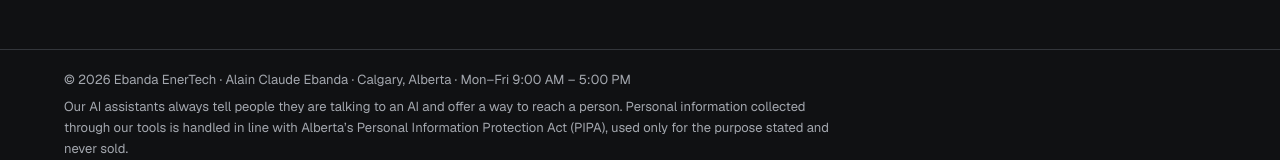
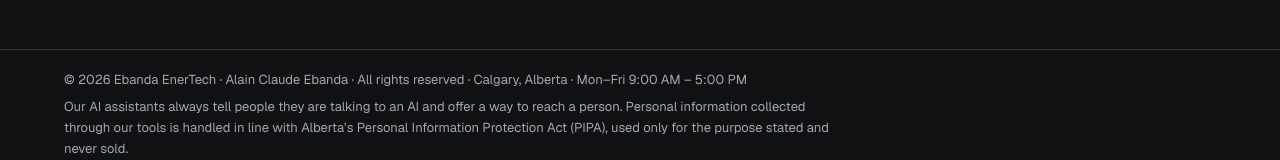
Before and after one commit to alainclaudeebanda95/ebanda-enertech, a plain HTML site: page index.html in a window 1280 px wide. Shown: the part 5855-6015 px from the top of the page. Drawn offline with nearby package versions, Linux system fonts and the light colour scheme.

Commit message:
Add all-rights-reserved license and copyright notices
Co-Authored-By: Claude Opus 5.5 <noreply@anthropic.com>
Claude-Session: https://claude.ai/code/session_01CdY8542qDNWtziKUac6d8z

```diff
--- a/index.html
+++ b/index.html
@@ -2,6 +2,8 @@
 <html lang="en">
 <head>
 <meta charset="utf-8">
+<meta name="copyright" content="© 2026 Alain Claude Ebanda (Ebanda EnerTech). All rights reserved.">
+<!-- © 2026 Alain Claude Ebanda (Ebanda EnerTech). All rights reserved. Copying, modification or reuse without written permission is prohibited. -->
 <meta name="viewport" content="width=device-width, initial-scale=1">
 <title>Ebanda EnerTech — Energy, IT and AI solutions in Calgary</title>
 <meta name="description" content="Ebanda EnerTech — energy, IT and AI solutions for Calgary businesses and energy teams. Founded by Alain Claude Ebanda.">
@@ -274,7 +276,7 @@ footer{background:#101113;color:#a3a7ae;font-size:13px;padding:20px max(5vw,16px
   </div>
 </section>
 
-<footer><div class="wrap"><p>© 2026 Ebanda EnerTech · Alain Claude Ebanda · Calgary, Alberta · <span data-i18n="hours_footer"></span></p><p data-i18n="footer"></p></div></footer>
+<footer><div class="wrap"><p>© 2026 Ebanda EnerTech · Alain Claude Ebanda · <span data-i18n="rights"></span> · Calgary, Alberta · <span data-i18n="hours_footer"></span></p><p data-i18n="footer"></p></div></footer>
 
 <script>
 {
@@ -308,6 +310,7 @@ nav_problem:["Problem","Problème"],
  contact_h:["Let’s talk about your project.","Parlons de votre projet."],
  contact_lead:["Business owner or recruiter, write to us directly. We usually reply within one business day.","Entrepreneur ou recruteur, écrivez-nous directement. Nous répondons en général en un jour ouvrable."],
  email:["Email","Courriel"],
+ rights:["All rights reserved","Tous droits réservés"],
  hours_h:["Availability","Disponibilités"],hours_days:["Monday to Friday, 9:00 AM – 5:00 PM","Lundi au vendredi, 9 h à 17 h"],hours_note:["Mountain Time · closed weekends","Heure des Rocheuses · fermé la fin de semaine"],hours_footer:["Mon–Fri 9:00 AM – 5:00 PM","Lun–ven 9 h – 17 h"],
  footer:["Our AI assistants always tell people they are talking to an AI and offer a way to reach a person. Personal information collected through our tools is handled in line with Alberta’s Personal Information Protection Act (PIPA), used only for the purpose stated and never sold.","Nos assistants IA indiquent toujours qu’ils sont une IA et offrent un moyen de joindre une personne. Les renseignements personnels recueillis par nos outils sont traités conformément à la loi albertaine sur la protection des renseignements personnels (PIPA), utilisés seulement pour l’objectif indiqué et jamais vendus."]
 };
```
Also changed, not shown: demo/assistant-demo.html (+2 -0 lines), 2 other files.
